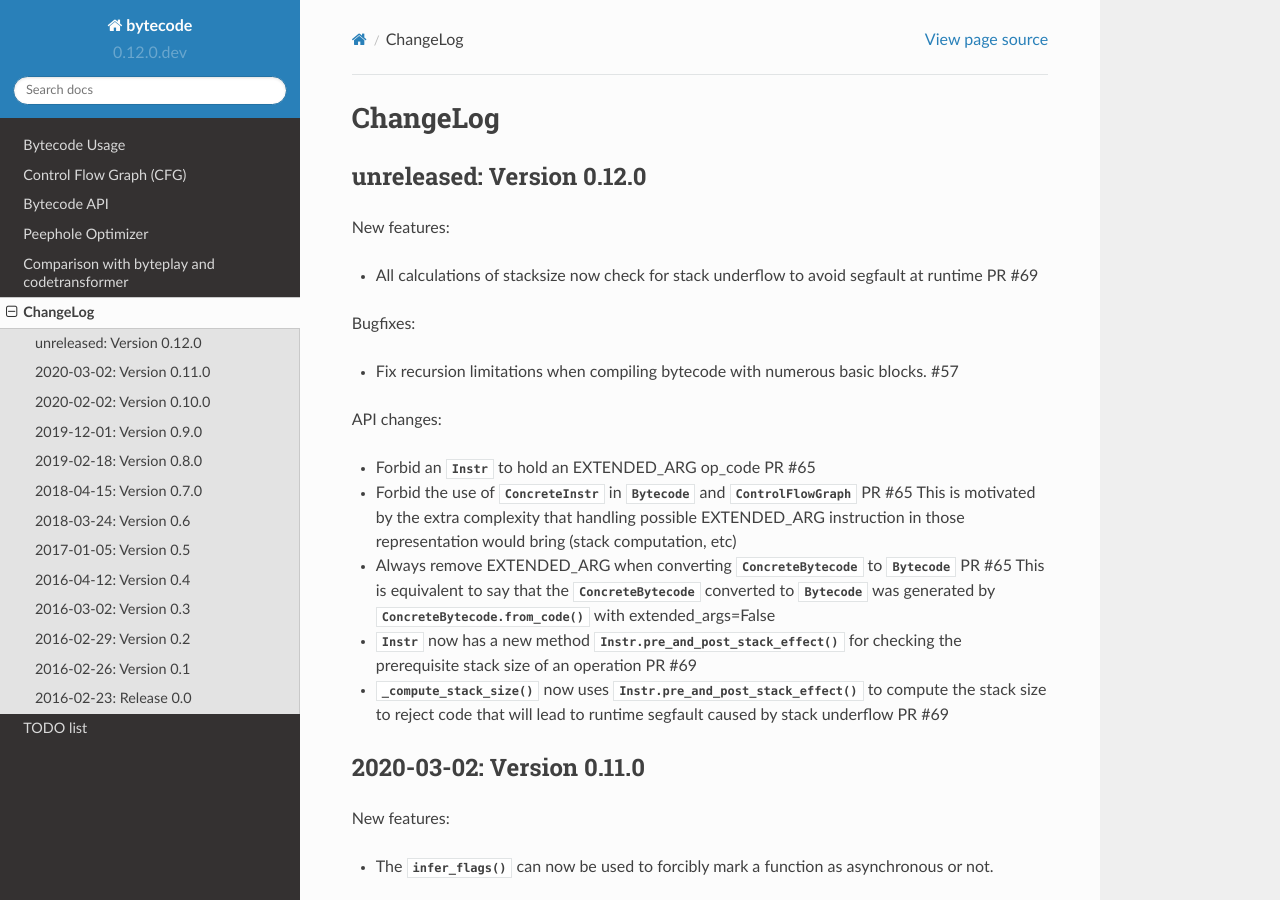
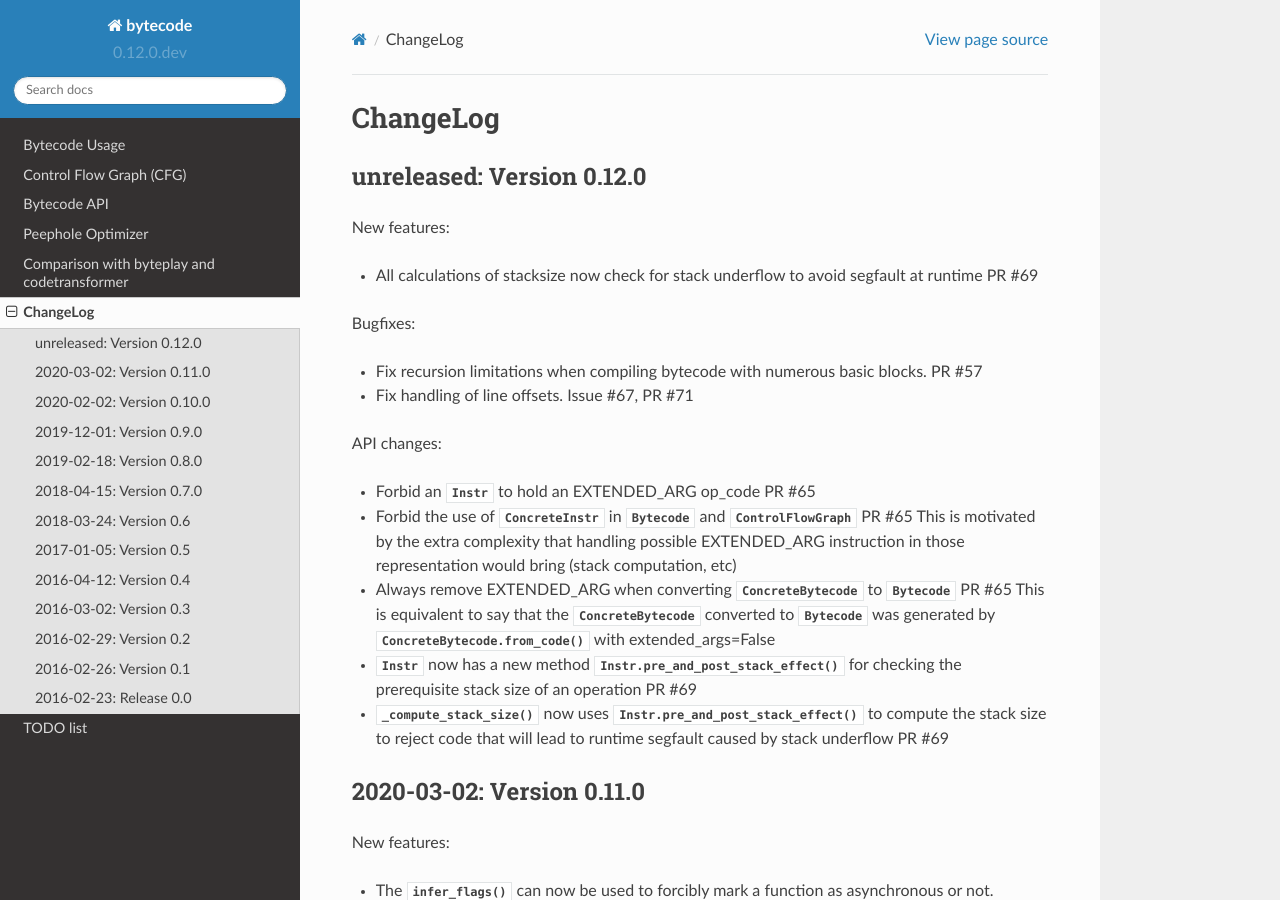
Before and after one commit to MatthieuDartiailh/bytecode, a Sphinx documentation site: the page built from doc/changelog.rst, in a window 1280 px wide and 900 px high. Built offline with Sphinx 7.4.7 and the Read the Docs theme 2.0.0, drawn with Linux system fonts in a browser that asks for light colours.

Commit message:
update changelog

```diff
--- a/doc/changelog.rst
+++ b/doc/changelog.rst
@@ -12,7 +12,8 @@ New features:
 Bugfixes:
 
 - Fix recursion limitations when compiling bytecode with numerous basic
-  blocks. #57
+  blocks. PR #57
+- Fix handling of line offsets. Issue #67, PR #71
 
 API changes:
 
```
